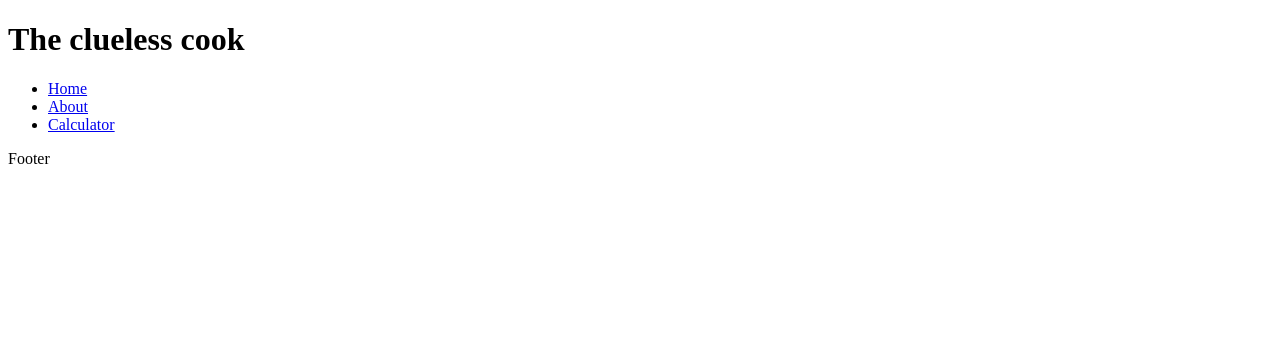
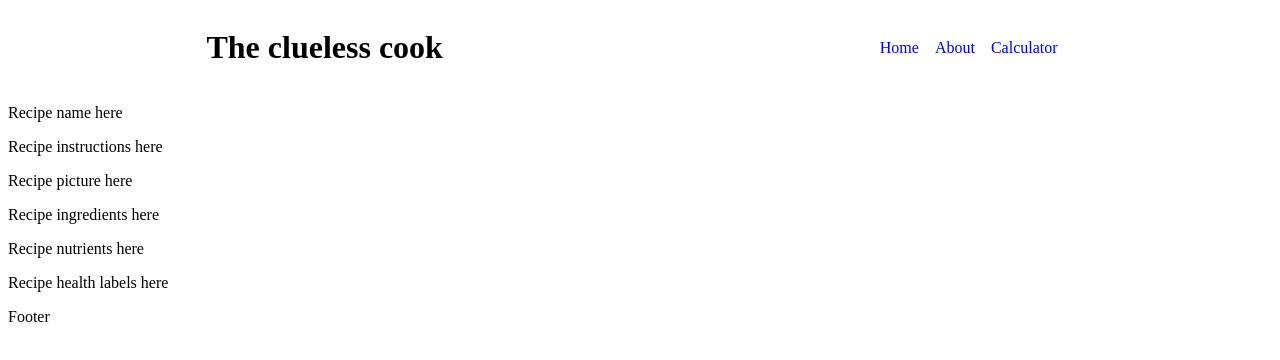
Before and after one commit to ronald-it/frontend-eindopdracht, a website built with Parcel: page src/about.html in a window 1280 px wide. Built offline with nearby package versions, Linux system fonts and the light colour scheme.

```diff
--- a/src/about.html
+++ b/src/about.html
@@ -8,16 +8,28 @@
 <body>
 <header class="outer-container-header">
     <div class="inner-container-header">
+        <div class="title-and-navbar">
             <h1>The clueless cook</h1>
             <nav>
-            <ul>
+                <ul class="ul-header">
                     <li><a href="../src/index.html">Home</a></li>
                     <li><a href="../src/about.html">About</a></li>
                     <li><a href="../src/calculator.html">Calculator</a></li>
                 </ul>
             </nav>
         </div>
+    </div>
 </header>
+<main class="outer-container-main">
+    <div class="inner-container-main">
+        <div class="recipe-name"><p>Recipe name here</p></div>
+        <div class="recipe-instructions"><p>Recipe instructions here</p></div>
+        <div class="recipe-picture"><p>Recipe picture here</p></div>
+        <div class="recipe-ingredients"><p>Recipe ingredients here</p></div>
+        <div class="recipe-nutrients"><p>Recipe nutrients here</p></div>
+        <div class="recipe-health-labels"><p>Recipe health labels here</p></div>
+    </div>
+</main>
 <footer class="outer-container-footer">
     <div class="inner-container-footer"><p>Footer</p></div>
 </footer>
--- a/src/styles.css
+++ b/src/styles.css
@@ -0,0 +1,33 @@
+.title-and-navbar {
+    display: flex;
+    flex-direction: row;
+    justify-content: space-around;
+    align-items: center;
+}
+
+.ul-header {
+    list-style: none;
+    display: flex;
+    flex-direction: row;
+    justify-content: space-between;
+}
+
+.ul-header > li {
+    padding-right: 1em;
+    text-decoration: none;
+}
+
+.ul-header a:link, a:visited, a:hover, a:active {
+    text-decoration: none;
+}
+
+.hero-image-div {
+    /*background-image: url("./assets/images/hero-image.jpg");*/
+    background-size: cover;
+    background-repeat: no-repeat;
+    flex-basis: 450px;
+}
+
+.hero-image {
+    background-size: cover;
+}
```
Also changed, not shown: src/calculator.html (+11 -1 lines), src/index.html (+8 -3 lines). Lines whose indentation alone changed are shown as unchanged.
